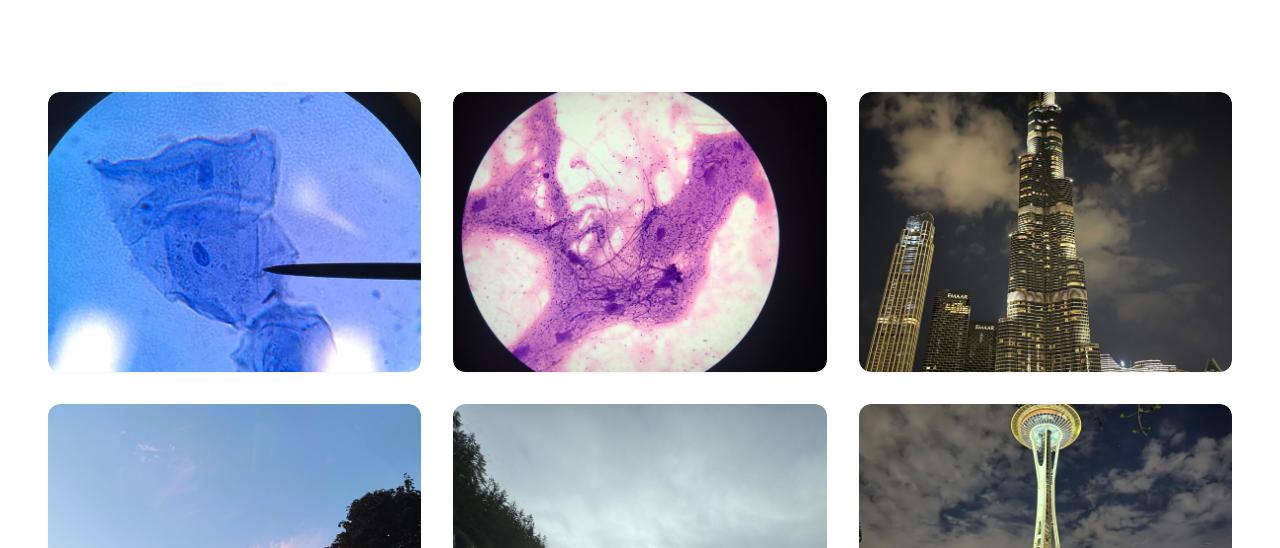
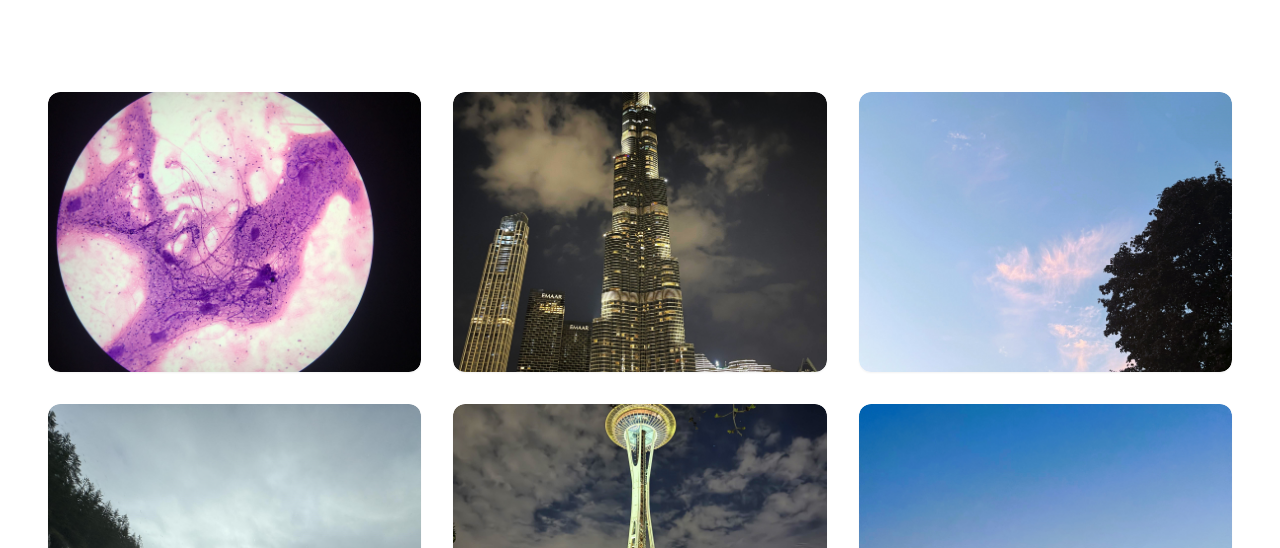
Before and after one commit to aluay/portfolio, an Astro site: page /visuals in a window 1280 px wide. Shown: the part 252-800 px from the top of the page. Built offline with nearby package versions, Linux system fonts and the light colour scheme; Astro itself is replaced by a stand-in of ours.

Commit message:
feat: Remove outdated image entry from visuals page

```diff
--- a/src/pages/visuals.astro
+++ b/src/pages/visuals.astro
@@ -5,7 +5,6 @@ import { Image } from "astro:assets";
 
 // Image descriptions mapping
 const imageDescriptions: Record<string, string> = {
-	"20170806_042431000_iOS": "Tissue",
 	"20180126_190430688_iOS": "Tissue",
 	"20221213_194622377_iOS": "Burj Khalifa",
 	"20230707_212257823_iOS": "Nike WHQ",
```
Also changed, not shown: public/visuals/20170806_042431000_iOS.jpg (deleted).
